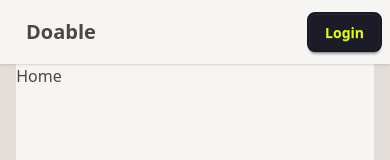
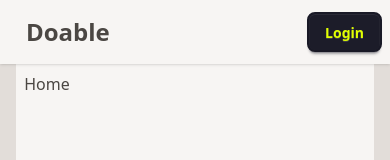
Before and after one commit to Justin-K-Ellis/doable.react, a Next.js app: page / in a window 390 px wide. Shown: the top 160 px of the page. Built offline with nearby package versions, Linux system fonts and the light colour scheme.

Commit message:
feat: adjust title sizes (md and mobile

```diff
--- a/app/components/Navbar.tsx
+++ b/app/components/Navbar.tsx
@@ -2,7 +2,7 @@ export default function Navbar() {
   return (
     <div className="navbar bg-base-100 shadow-sm">
       <div className="navbar-start">
-        <p className="btn btn-ghost text-xl">Doable</p>
+        <p className="btn btn-ghost text-2xl md:text-3xl font-bold">Doable</p>
       </div>
       <div className="navbar-end">
         <button className="btn btn-primary">Login</button>
--- a/app/layout.tsx
+++ b/app/layout.tsx
@@ -23,7 +23,7 @@ export default function RootLayout({
     <html lang="en" data-theme="silk">
       <body className={`${notoSans.variable} antialiased bg-base-300 h-screen`}>
         <Navbar />
-        <main className="w-11/12 md:w-6/10 mx-auto bg-base-100 h-full">
+        <main className="w-11/12 md:w-6/10 mx-auto bg-base-100 h-full p-2">
           {children}
         </main>
       </body>
```
